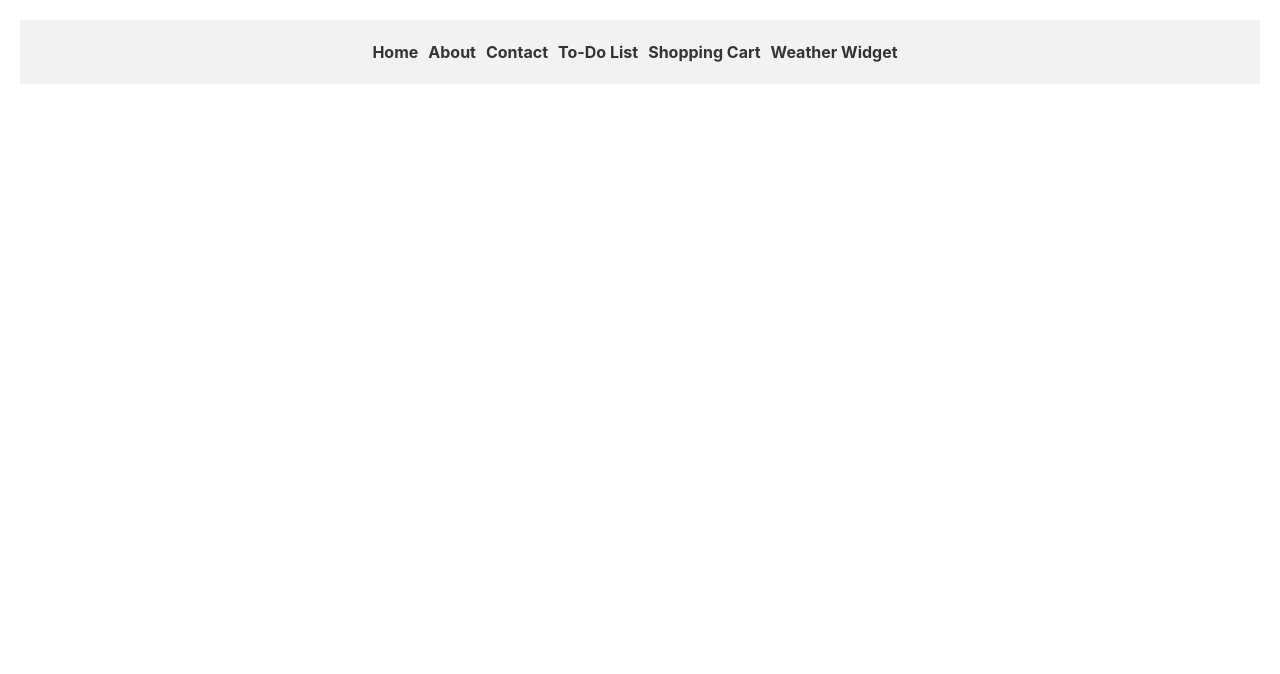
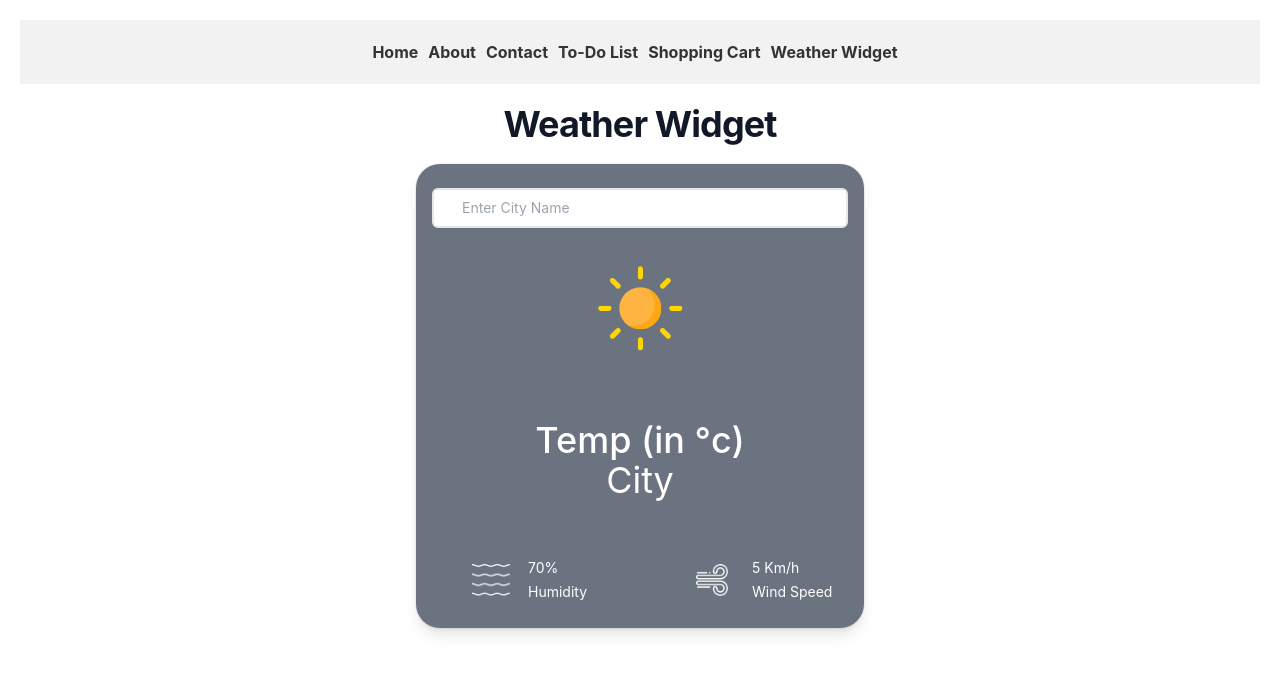
Before and after one commit to sanyamk0/ambula_assignment, a React (Create React App) app: page /weather-widget in a window 1280 px wide. Shown: the top 674 px of the page. Built offline with nearby package versions, Linux system fonts and the light colour scheme.

Commit message:
Made WeatherWidget

```diff
--- a/src/components/WeatherWidget.jsx
+++ b/src/components/WeatherWidget.jsx
@@ -1,7 +1,129 @@
-import React from "react";
+import { useState } from "react";
+import axios from "axios";
+import {
+  clear,
+  clouds,
+  drizzle,
+  humidity,
+  mist,
+  rain,
+  snow,
+  wind,
+} from "../assets/index";
+const images = [
+  { name: "Clear", src: clear },
+  { name: "Clouds", src: clouds },
+  { name: "Drizzle", src: drizzle },
+  { name: "Humidity", src: humidity },
+  { name: "Mist", src: mist },
+  { name: "Rain", src: rain },
+  { name: "Snow", src: snow },
+  { name: "Wind", src: wind },
+];
 
 const WeatherWidget = () => {
-  return <div></div>;
+  const [error, setError] = useState(null);
+  const [data, setdata] = useState({});
+  const [location, setlocation] = useState("");
+  const API_KEY = "4df84caa1d7698d7c2611247356c44f9";
+  const url = `https://api.openweathermap.org/data/2.5/weather?q=${location}&appid=${API_KEY}`;
+
+  const searchlocation = async (event) => {
+    if (event.key === "Enter") {
+      await axios
+        .get(url)
+        .then((response) => {
+          setdata(response.data);
+        })
+        .catch((error) => {
+          setError(error.response.data.message);
+        });
+      setlocation("");
+    }
+  };
+
+  if (error) {
+    return (
+      <p className="capitalize text-xl font-semibold">
+        {error}!! Please Refresh
+      </p>
+    );
+  }
+  let matchedImage = null;
+  if (data.weather) {
+    matchedImage = images.find((image) => image.name === data.weather[0].main);
+  }
+  return (
+    <>
+      <div class="mx-auto max-w-2xl text-center">
+        <h2 class="text-3xl font-bold tracking-tight text-gray-900 sm:text-4xl">
+          Weather Widget
+        </h2>
+      </div>
+      <div className="relative ">
+        <div className="absolute  left-1/2 z-10 mt-5 flex w-screen max-w-max -translate-x-1/2 px-4">
+          <div className="w-screen text-white bg-gray-500 max-w-md flex-auto overflow-hidden rounded-3xl text-sm leading-6 shadow-lg ring-1 ring-gray-900/5">
+            <div className="p-4">
+              <div className="relative mt-2 rounded-md shadow-sm">
+                <input
+                  type="text"
+                  name="city"
+                  id="city"
+                  className="block w-full rounded-md border-2 py-1.5 pl-7 pr-20 text-gray-900 focus:outline-none placeholder:text-gray-400 sm:text-sm sm:leading-6"
+                  placeholder="Enter City Name"
+                  value={location}
+                  onChange={(event) => setlocation(event.target.value)}
+                  onKeyDown={searchlocation}
+                />
+              </div>
+            </div>
+            {matchedImage ? (
+              <img
+                src={matchedImage.src}
+                alt={matchedImage.name}
+                className="h-32 w-h-32 mx-auto mb-2 rounded-3xl"
+              />
+            ) : (
+              <img
+                src={clear}
+                alt={clear}
+                className="h-32 w-h-32 mx-auto mb-2 rounded-3xl"
+              />
+            )}
+            <div className="text-center p-8 mt-4 text-4xl">
+              {data.main ? (
+                <h1 className=" font-medium ">
+                  {Math.round(data.main.feels_like - 273)}°c
+                </h1>
+              ) : (
+                <h1 className=" font-medium ">Temp (in °c)</h1>
+              )}
+              {data.name ? <p>{data.name}</p> : <p>City</p>}
+            </div>
+            <div className="grid grid-cols-2">
+              <div className="grid grid-cols-2">
+                <img src={humidity} alt="Humidty" className="ml-14 mt-8 h-8" />
+                <div className="text-left p-6 pl-0">
+                  {data.main ? <h1>{data.main.humidity}%</h1> : "70%"}
+                  <p>Humidity</p>
+                </div>
+              </div>
+              <div className="grid grid-cols-2">
+                <img src={wind} alt="WindSpeed" className="ml-14 mt-8 h-8" />
+                <div className="text-left p-6 pl-0">
+                  {data.wind ? (
+                    <h1>{data.wind.speed} Km/h</h1>
+                  ) : (
+                    <span>5 Km/h</span>
+                  )}
+                  <p>Wind Speed</p>
+                </div>
+              </div>
+            </div>
+          </div>
+        </div>
+      </div>
+    </>
+  );
 };
-
 export default WeatherWidget;
```
